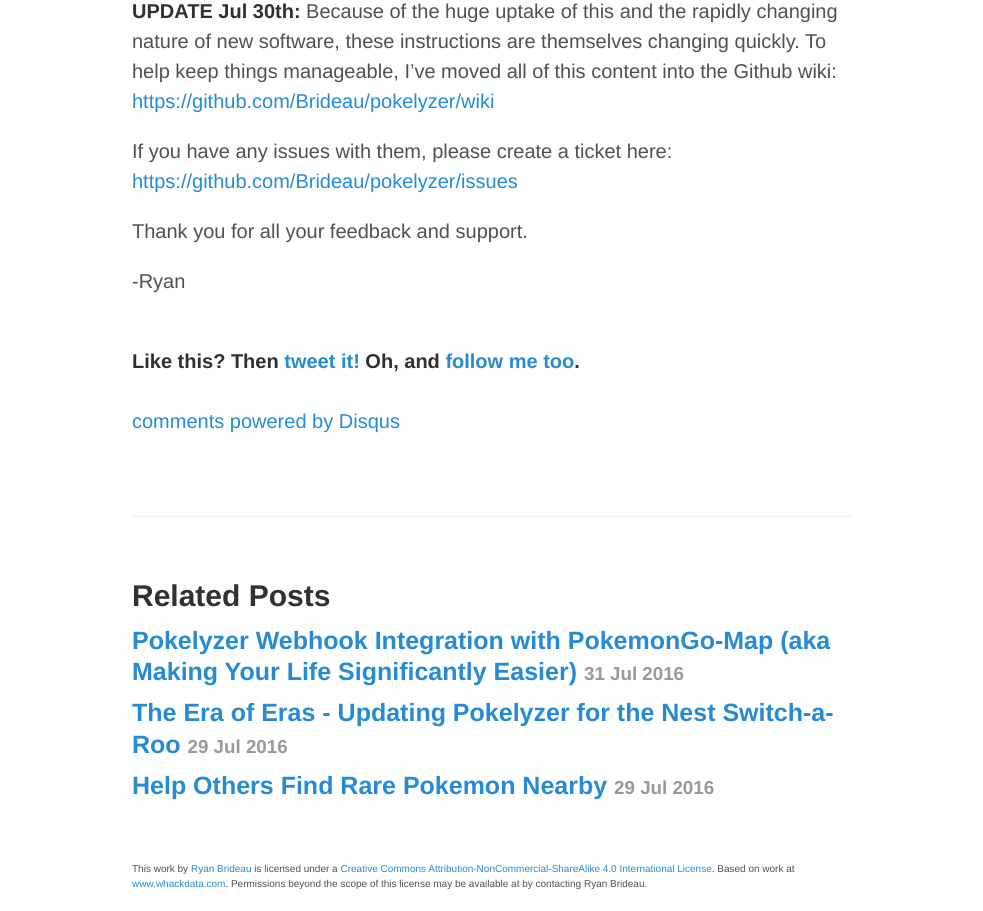
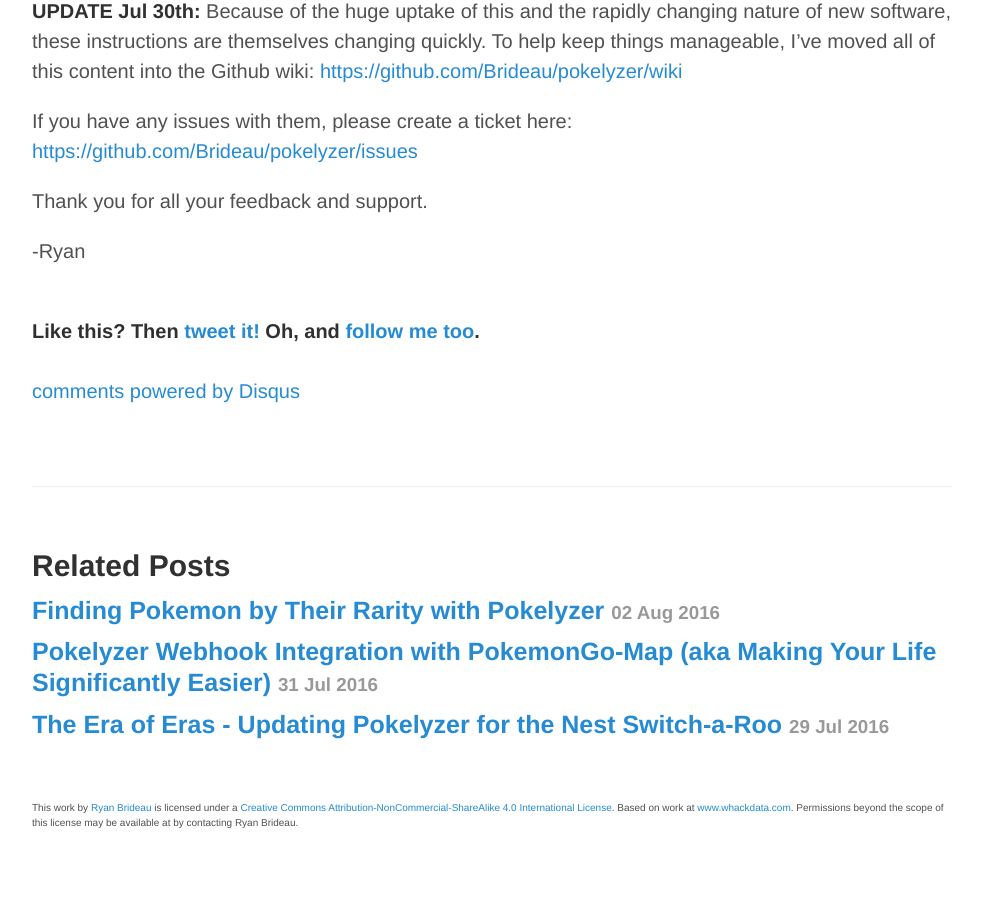
Before and after one commit to Brideau/whackdata, a Jekyll site: the page built from _posts/2016-07-26-instructions-analyzing-pokemon-go-data.md, in a window 1280 px wide, cut to the strip 607-1518 px from the top of the page. Shown: the whole strip, without its empty margins (148-1131 px from the left). Built offline with Jekyll 4.4.1, drawn with Linux system fonts in a browser that asks for light colours; comment, search, counter and statistics services are not loaded; after the commit the page ends 1457 px from its top, so only the background shows below that; some of the changed lines change nothing that is shown.

Commit message:
New post on finding by rarity

```diff
--- /dev/null
+++ b/_posts/2016-08-02-find-pokemon-by-rarity-pokelyzer.md
@@ -0,0 +1,64 @@
+---
+layout: post
+title: Finding Pokemon by Their Rarity with Pokelyzer
+---
+
+At long last, I've added a simple patch that lets you group Pokemon by rarity in Pokelyzer! (Thanks Niklas and [ferazambuja](https://github.com/ferazambuja) for the help!)
+
+<div align="center"><img src="http://imgur.com/WrxwCOp.png"></div>
+
+If you're just joining, have a look at [Finding Hotpots for Locally Rare Pokemon Using Tableau](http://www.whackdata.com/2016/07/27/finding-locally-rare-pokemon/) and [Help Others Find Rare Pokemon Nearby](http://www.whackdata.com/2016/07/29/help-others-find-rare-pokemon-nearby/) before continuing.
+
+And if you already have Pokelyzer set up, have a look at the latest patches in the [readme](https://github.com/Brideau/pokelyzer) and install the new [webhook listener](http://www.whackdata.com/2016/07/31/pokelyzer-webhook-integration-pokemongo-map/) which you'll need before continuing.
+
+One last thing: if you Tableau trial is running out, have a look at this [PowerBI tutorial](https://github.com/Brideau/pokelyzer/wiki/Basic-Charting-and-Mapping) put together by [/u/daymanelite](https://www.reddit.com/user/daymanelite). It's still young, but it looks very promising.
+
+This one's gonna be quick, so let's jump in.
+
+After you apply the newest `pokemon_info` table patch, go to the Data Sources tab, go to the Data menu, and click Refresh.
+
+<div align="center"><img src="http://imgur.com/DRXeIXt.png"></div>
+
+Go back to one of your worksheets and check your `pokemon_info` table and you should find a new entry for rarity.
+
+<div align="center"><img src="http://imgur.com/JDiuoRO.png"></div>
+
+If you have an red Name fields like the following showing, let me explain.
+
+<div align="center"><img src="http://imgur.com/QOKqSpk.png"></div>
+
+In the latest release, the `name` field became redundant because it was in the `pokemon_info` table as well, which we can just join to our main `spotted_pokemon` table based on the `pokemon_id` field. This is good practice because if the spelling gets messed up on one of the Pokemon's names (it happens), instead of having to edit hundreds of thousands of rows in the database, you update one line of the `pokemon_info` table. Easy and efficient.
+
+To fix the red field, just drag the name field from the `pokemon_info` table over top of it, and all should be better.
+
+Now just duplicate the map you made in [Help Others Find Rare Pokemon Nearby](http://www.whackdata.com/2016/07/29/help-others-find-rare-pokemon-nearby/). Drag the `rarity` field over top of the current filter to replace it.
+
+<div align="center"><img src="http://imgur.com/N2KK2ny.png"></div>
+
+Check all the boxes in the dialog that comes up, and click ok.
+
+<div align="center"><img src="http://imgur.com/WNMZ2jp.png"></div>
+
+Right-click the filter, select "Show filter", and change the dropdown to "Single value (list)".
+
+<div align="center"><img src="http://imgur.com/gPp37Pj.png"></div>
+
+Select the button for "rare", and there you go! Only the rare ones show up on the map.
+
+<div align="center"><img src="http://imgur.com/tOg6Z3I.png"></div>
+
+Just to be sure you have good data since the the nest switch, see my post [The Era of Eras - Updating Pokelyzer for the Nest Switch-a-Roo](http://www.whackdata.com/2016/07/29/the-era-of-eras-pokemon-go-pokelyzer/) and add a filter for Era.
+
+<div align="center"><img src="http://imgur.com/RqwKnxM.png"></div>
+
+Finally, drag the Pokemon name over the Color box and again over the Label box (drag twice from the left menu or it'll just move it). You'll now have all the points colored and labelled.
+
+<div align="center"><img src="http://imgur.com/FDj9PtF.png"></div>
+
+If you want, click the Label area and adjust the setting as you see fit.
+
+## Next Up...
+
+I would still like to do some tutorials on time-based analysis, but I'm actually waiting until after I finish the next major addition to Pokelyzer, which is support for local timezones. Timezones are tougher than they sounds (check out my explanation [here](https://github.com/Brideau/pokelyzer/issues/39) if you're interested), but I'll hopefully have that out the door in the next few days. Stay tuned!
+
+-Ryan
--- a/public/css/poole.css
+++ b/public/css/poole.css
@@ -291,7 +291,7 @@
  */
 
 .container {
-  max-width: 38rem;
+  max-width: 48rem;
   padding-left:  1rem;
   padding-right: 1rem;
   margin-left:  auto;
```
